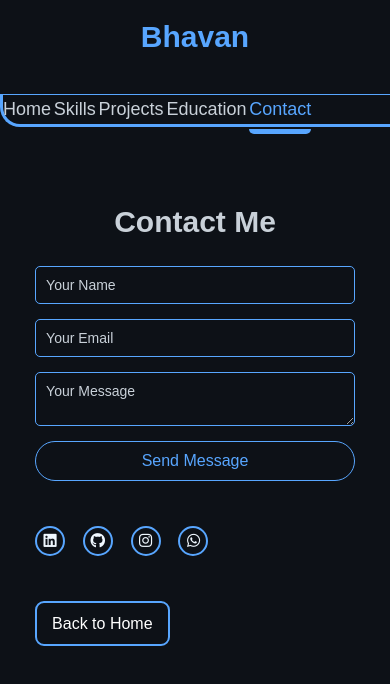
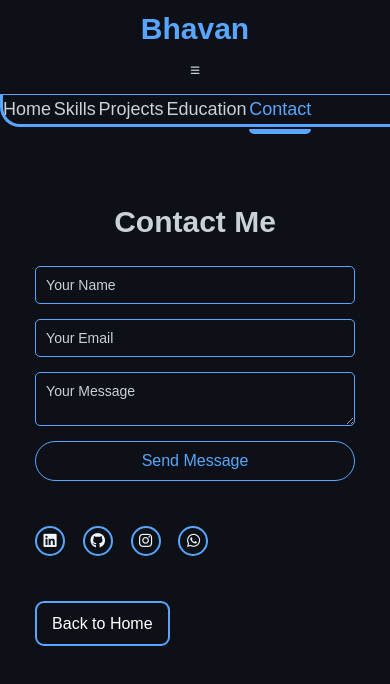
Before and after one commit to Bhavan-12/Portfolio, a plain HTML site: page contact.html in a window 390 px wide. Drawn offline with Linux system fonts and the light colour scheme.

Commit message:
Update contact.html
Added menu button

```diff
--- a/contact.html
+++ b/contact.html
@@ -11,8 +11,12 @@
 
 <body>
     <header>
-        <div class="container">
-            <a href="#" class="logo">Bhavan</a>
+         <div class="container">
+        <a href="#" class="logo">Bhavan</a>
+        <input type="checkbox" id="menu-toggle" style="display:none;">
+        <label for="menu-toggle" class="menu-icon">
+            <i class="fas fa-bars"></i>
+        </label>
             <nav>
                 <a href="index.html">Home</a>
                 <a href="projects.html">Skills</a>
```
